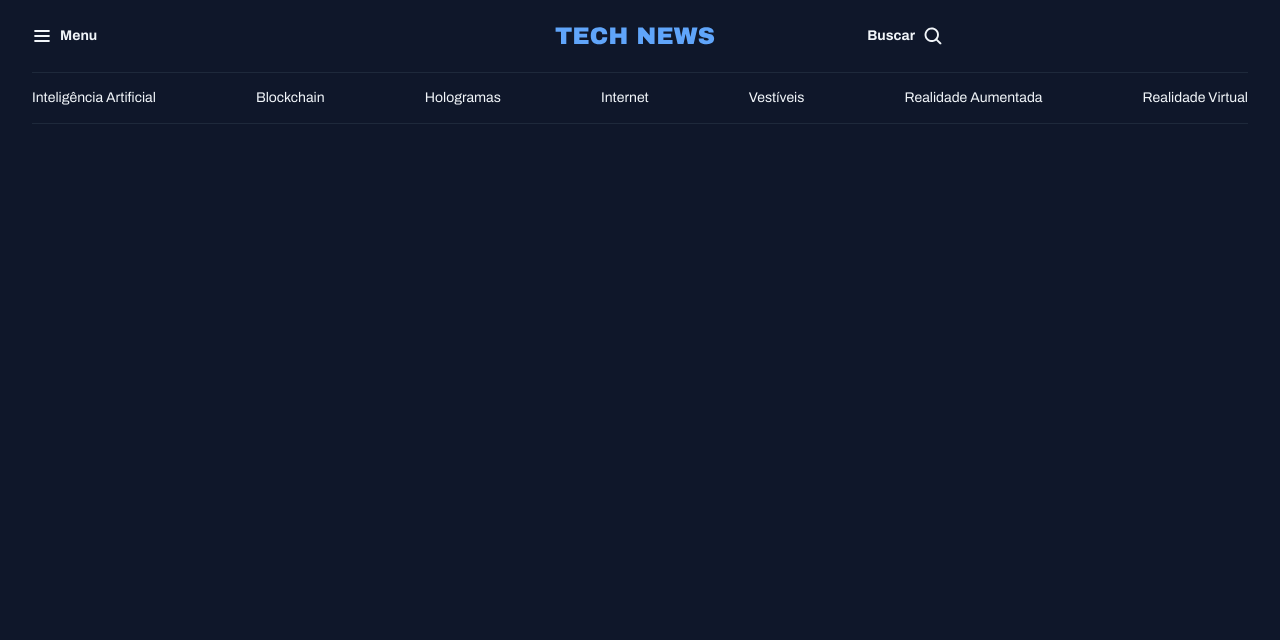
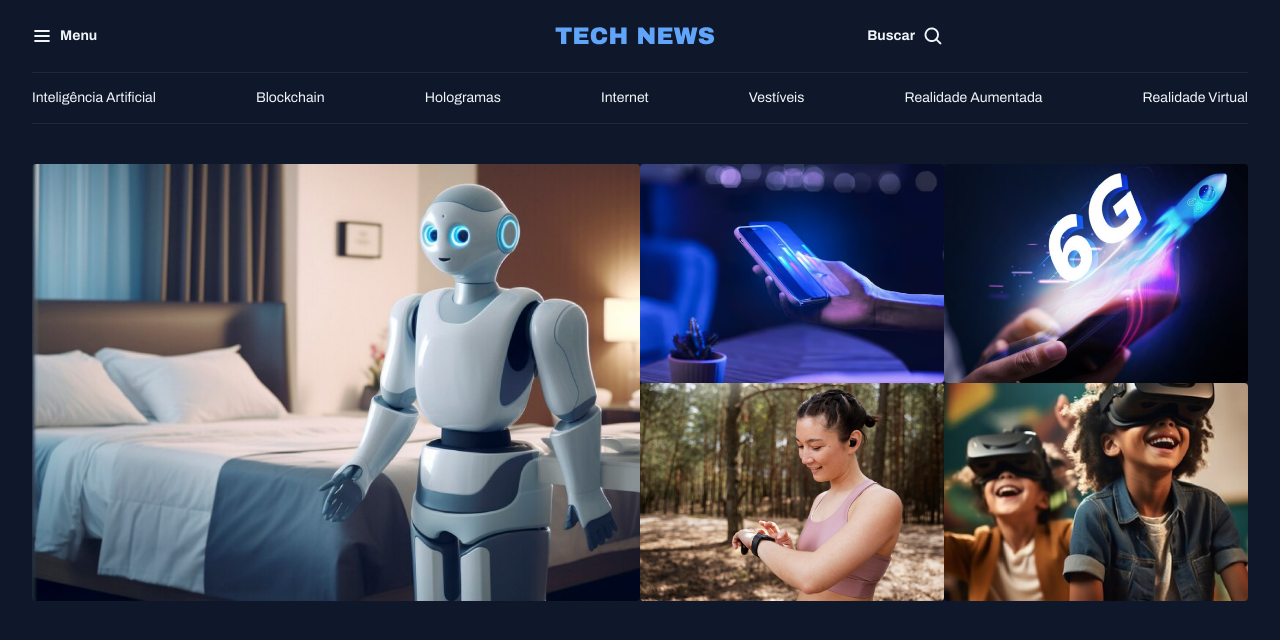
Before and after one commit to amaurell/portal-noticias, a plain HTML site: page index.html in a window 1280 px wide. Drawn offline with Linux system fonts and the light colour scheme.

Commit message:
Estruturando a seção destaques

```diff
--- a/index.html
+++ b/index.html
@@ -34,5 +34,27 @@
       <a href="#">Realidade Virtual</a>
     </nav>
   </header>
+  <main class="grid container">
+    <section id="featured" class="grid grid-flow-col">
+      <div>
+        <img src="assets/images/Image 01.png" alt="">
+      </div>
+      <div class="grid grid-cols-2">
+          <div>
+            <img src="assets/images/Image 02.png" alt="">
+          </div>
+          <div>
+            <img src="assets/images/Image 03.png" alt="">
+          </div>
+          <div >
+            <img src="assets/images/Image 04.png" alt="">
+          </div>
+          <div >
+            <img src="assets/images/Image 05.png" alt="">
+          </div>
+      </div>
+
+    </section>
+  </main>
 </body>
 </html>
--- a/styles/global.css
+++ b/styles/global.css
@@ -35,15 +35,14 @@ a:hover{
 h1, h2, h3{
   font:inherit;
 }
-/* utility-first */
-.grid{
-  display: grid;
-}
-.grid-flow-col {
-  grid-auto-flow:column;
+img{
+  max-width: 100%;
 }
 .container {
   max-width: 1280px;
   padding-inline: 32px;
   margin-inline: auto;
 }
+main{
+  margin-top: 40px;
+}
--- a/styles/index.css
+++ b/styles/index.css
@@ -1,2 +1,4 @@
 @import url(global.css);
+@import url(utility.css);
 @import url(header.css);
+@import url(sections.css);
--- /dev/null
+++ b/styles/sections.css
@@ -0,0 +1,8 @@
+#featured{
+  img{
+    height: 100%;
+    object-fit: cover;
+    border-radius: 4px;
+  }
+
+}
--- /dev/null
+++ b/styles/utility.css
@@ -0,0 +1,13 @@
+/* utility-first */
+.grid{
+  display: grid;
+}
+.grid-flow-col {
+  grid-auto-flow:column;
+}
+.grid-cols-2 {
+  grid-template-columns: 1fr 1fr;
+}
+.gap-16 {
+  gap: 16px;
+}
```
